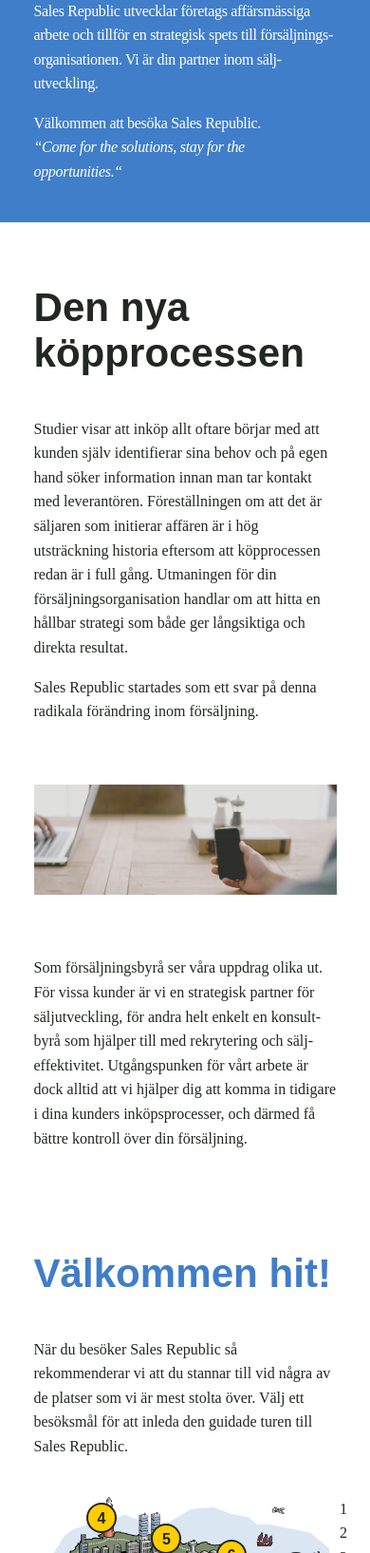
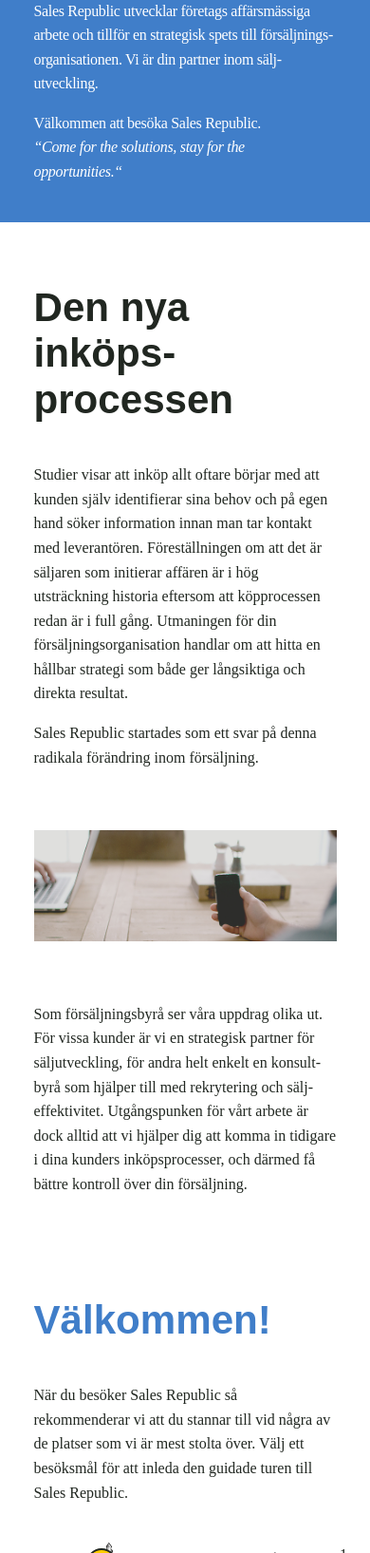
Before and after one commit to frebro/salesrepublic.se, a website: page src/markup/index.html in a window 390 px wide. Shown: the part 660-2295 px from the top of the page at 95% size. Drawn offline with nearby package versions, Linux system fonts and the light colour scheme; files that its build step writes are made by us from their sources; files whose address does not match are found by name; a web font is replaced by a local one.

Commit message:
Update strings to work on mobile

```diff
--- a/src/markup/index.html
+++ b/src/markup/index.html
@@ -65,7 +65,7 @@
 
     <div class="card">
       <div class="card__content">
-        <h2 class="card__header animate-in">Den nya köpprocessen</h2>
+        <h2 class="card__header animate-in">Den nya inköps&shy;processen</h2>
         <p class="animate-in">Studier visar att inköp allt oftare börjar med att kunden själv identifierar sina behov och på egen hand söker information innan man tar kontakt med leverantören. Föreställningen om att det är säljaren som initierar affären är i hög utsträckning historia eftersom att köp&shy;processen redan är i full gång. Utmaningen för din försäljnings­&shy;organisation handlar om att hitta en hållbar strategi som både ger långsiktiga och direkta resultat.</p>
         <p class="animate-in">Sales Republic startades som ett svar på denna radikala förändring inom försäljning.</p>
       </div>
@@ -79,7 +79,7 @@
 
     <div class="card card--blue">
       <div class="card__content animate-in">
-        <h2 class="card__header">Välkommen hit!</h2>
+        <h2 class="card__header">Välkommen!</h2>
         <p class="animate-in">När du besöker Sales Republic så rekommenderar vi att du stannar till vid några av de platser som vi är mest stolta över. Välj ett besöksmål för att inleda den guidade turen till Sales Republic.</p>
       </div>
       <div class="tour animate-in">
```
